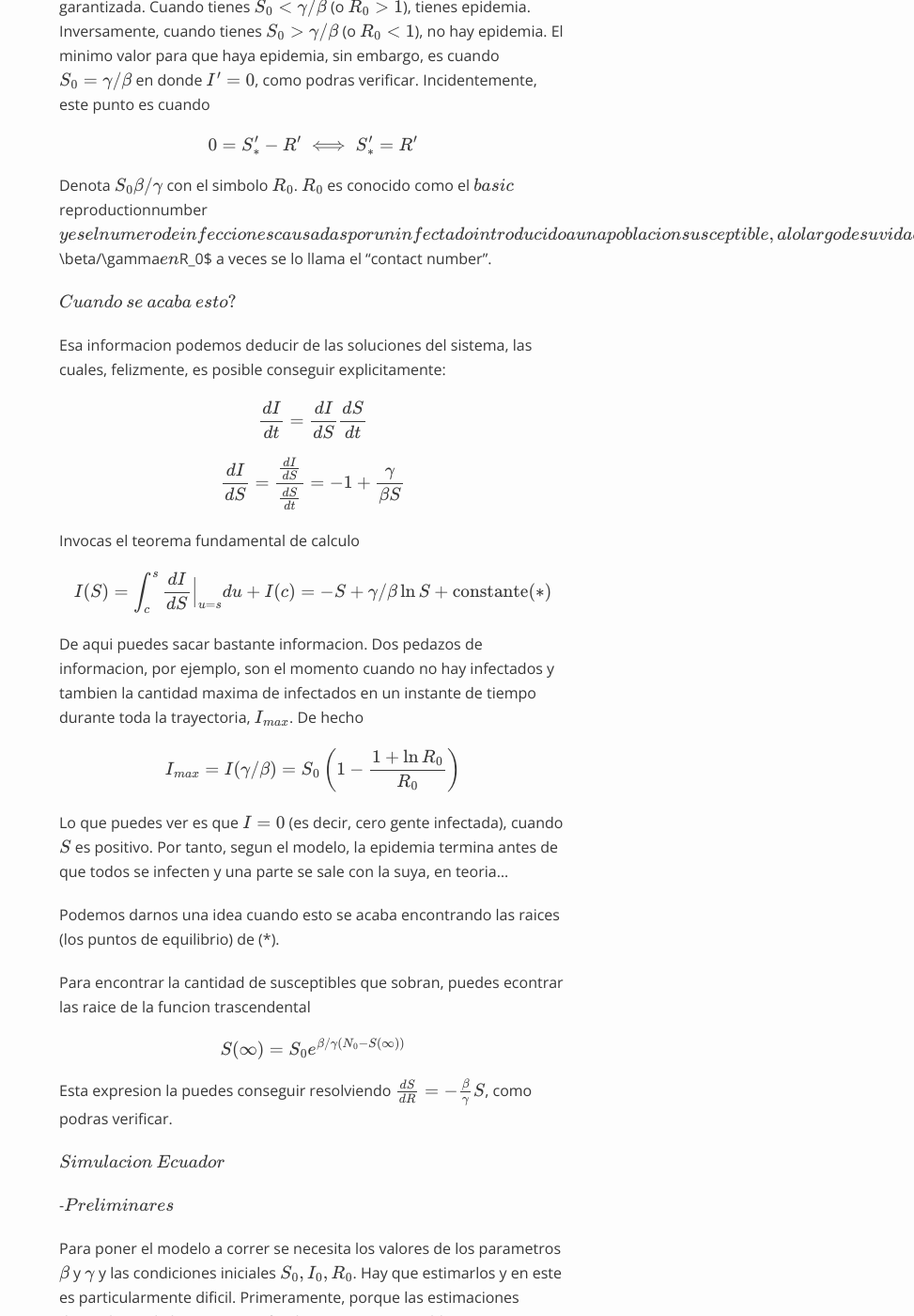
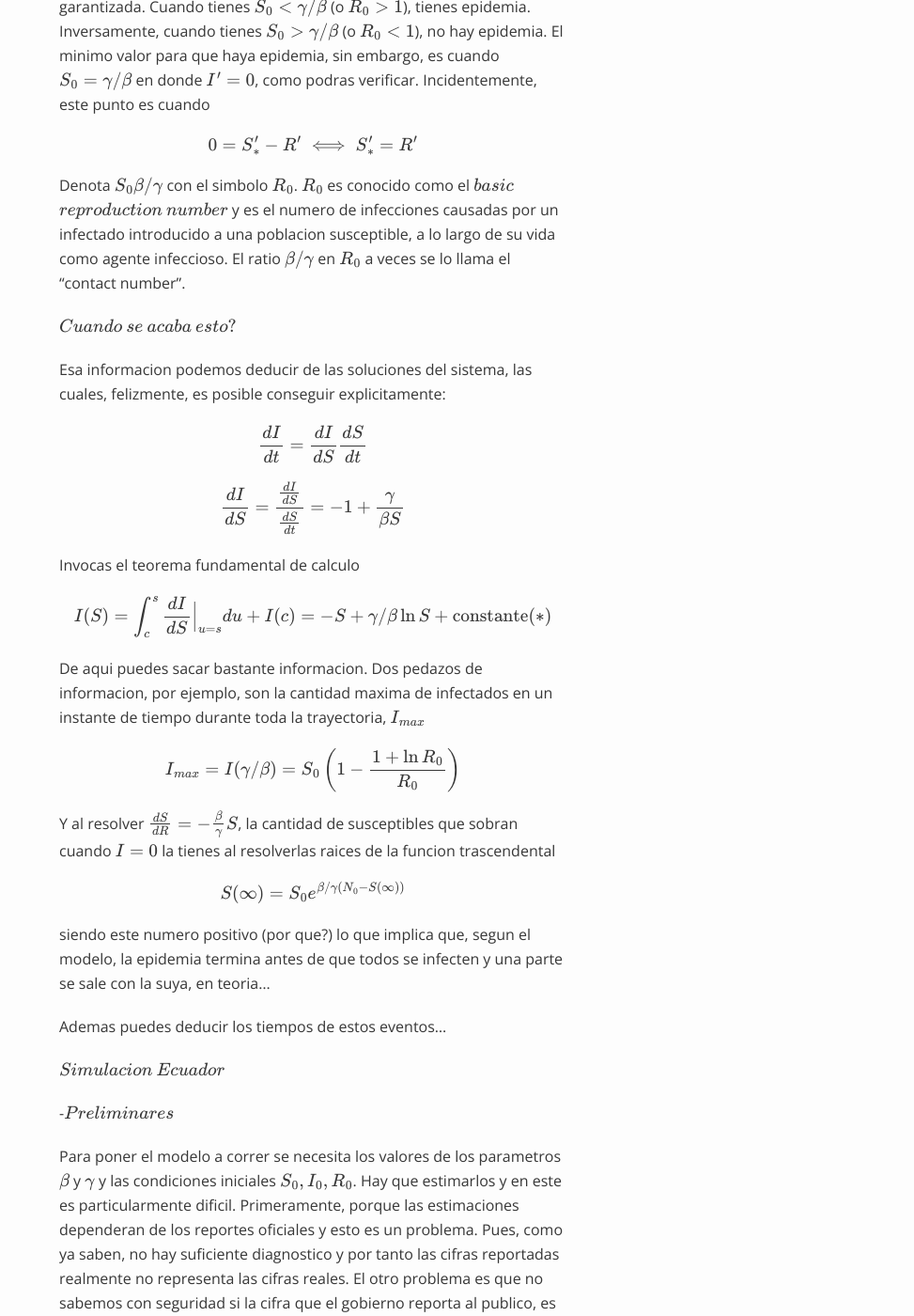
Before and after one commit to Caquita-beep/Caquita-beep.github.io, a Jekyll site: the page built from _posts/2020-03-27-Simulacion-COVID-19-Ecuador-con-modelo-SIR.md, in a window 1280 px wide and 1400 px high, scrolled down 3891 px. Shown: the whole window at 94% size, without its empty margins (307-1280 px from the left). Built offline with Jekyll 4.4.1, drawn with Linux system fonts in a browser that asks for light colours; formulas are drawn with MathJax 3; a script that is not in the unit is left out; some of the changed text lies outside the part shown.

Commit message:
Update 2020-03-27-Simulacion-COVID-19-Ecuador-con-modelo-SIR.md

```diff
--- a/_posts/2020-03-27-Simulacion-COVID-19-Ecuador-con-modelo-SIR.md
+++ b/_posts/2020-03-27-Simulacion-COVID-19-Ecuador-con-modelo-SIR.md
@@ -25,11 +25,11 @@ Podran sonar como restricciones muy duras, especialmente la ultima, y no lo voy
 
 Ahora dejenme introducirles el modesto modelo $SIR$:
 
-$$ \frac{dS}{dt} = - \beta SI \ (1)$$
+$$ \frac{dS}{dt} = - \beta SI \\ (1)$$
 
-$$ \frac{dI}{dt} = \beta SI - \gamma I \ (2) $$
+$$ \frac{dI}{dt} = \beta SI - \gamma I \\ (2) $$
 
-$$ \frac{dR}{dt} = \gamma I \ (3) $$
+$$ \frac{dR}{dt} = \gamma I \\ (3) $$
 
 con las condiciones iniciales $S(0) = S_0 >0, I(0) = I_0 >0$, $R(0) = 0$. Fijate que $S(t) + I(t) +  R(t) =  S_0 + I_0 = N$, ya que la poblacion, por asuncion, es constante.
 
@@ -68,7 +68,7 @@ Ambas expresiones te dicen bajo que condiciones la epidemia es garantizada. Cuan
 
 $$ 0 = S'_{*}  - R' \iff  S'_{*}  = R' $$
 
-Denota $S_0\beta/\gamma$ con el simbolo $R_0$. $R_0$ es conocido como el $basic $reproduction$ $number$ y es el numero de infecciones causadas por un infectado introducido a una poblacion susceptible, a lo largo de su vida como agente infeccioso. El ratio $\beta/\gamma$ en $R_0$ a veces se lo llama el "contact number".
+Denota $S_0\beta/\gamma$ con el simbolo $R_0$. $R_0$ es conocido como el $basic$ $reproduction$ $number$ y es el numero de infecciones causadas por un infectado introducido a una poblacion susceptible, a lo largo de su vida como agente infeccioso. El ratio $\beta/\gamma$ en $R_0$ a veces se lo llama el "contact number".
 
 $Cuando$ $se$ $acaba$ $esto?$
 
@@ -82,19 +82,18 @@ Invocas el teorema fundamental de calculo
 
 $$ I(S) = \int_c^s \frac{dI}{dS}\Bigr|_{u=s}du + I(c) = -S + \gamma/\beta \ln{S}+ \text{constante} (*) $$
 
-De aqui puedes sacar bastante informacion. Dos pedazos de informacion, por ejemplo, son el momento cuando no hay infectados y tambien la cantidad maxima de infectados en un instante de tiempo durante toda la trayectoria, $I_{max}$. De hecho
+De aqui puedes sacar bastante informacion. Dos pedazos de informacion, por ejemplo, son la cantidad maxima de infectados en un instante de tiempo durante toda la trayectoria, $I_{max}$
 
 $$I_{max} = I(\gamma/\beta) = S_0\left( 1 - \frac{1 + \ln{R_0}}{R_0}\right) $$
 
-Lo que puedes ver es que $I = 0$ (es decir, cero gente infectada), cuando $S$ es positivo. Por tanto, segun el modelo, la epidemia termina antes de que todos se infecten y una parte se sale con la suya, en teoria...
-
-Podemos darnos una idea cuando esto se acaba encontrando las raices (los puntos de equilibrio) de (*).
-
-Para encontrar la cantidad de susceptibles que sobran, puedes econtrar las raice de la funcion trascendental
+Y al resolver $ \frac{dS}{dR} = -\frac{\beta}{\gamma}S$, la cantidad de susceptibles que sobran cuando $I = 0$ la tienes al resolverlas raices de la funcion trascendental
 
 $$ S(\infty)= S_0e^{\beta/\gamma(N_0 - S(\infty))} $$
 
-Esta expresion la puedes conseguir resolviendo $ \frac{dS}{dR} = -\frac{\beta}{\gamma}S$, como podras verificar.
+siendo este numero positivo (por que?) lo que implica que, segun el modelo, la epidemia termina antes de que todos se infecten y una parte se sale con la suya, en teoria...
+
+Ademas puedes deducir los tiempos de estos eventos...
+
 
 $Simulacion$ $Ecuador$
 
```
